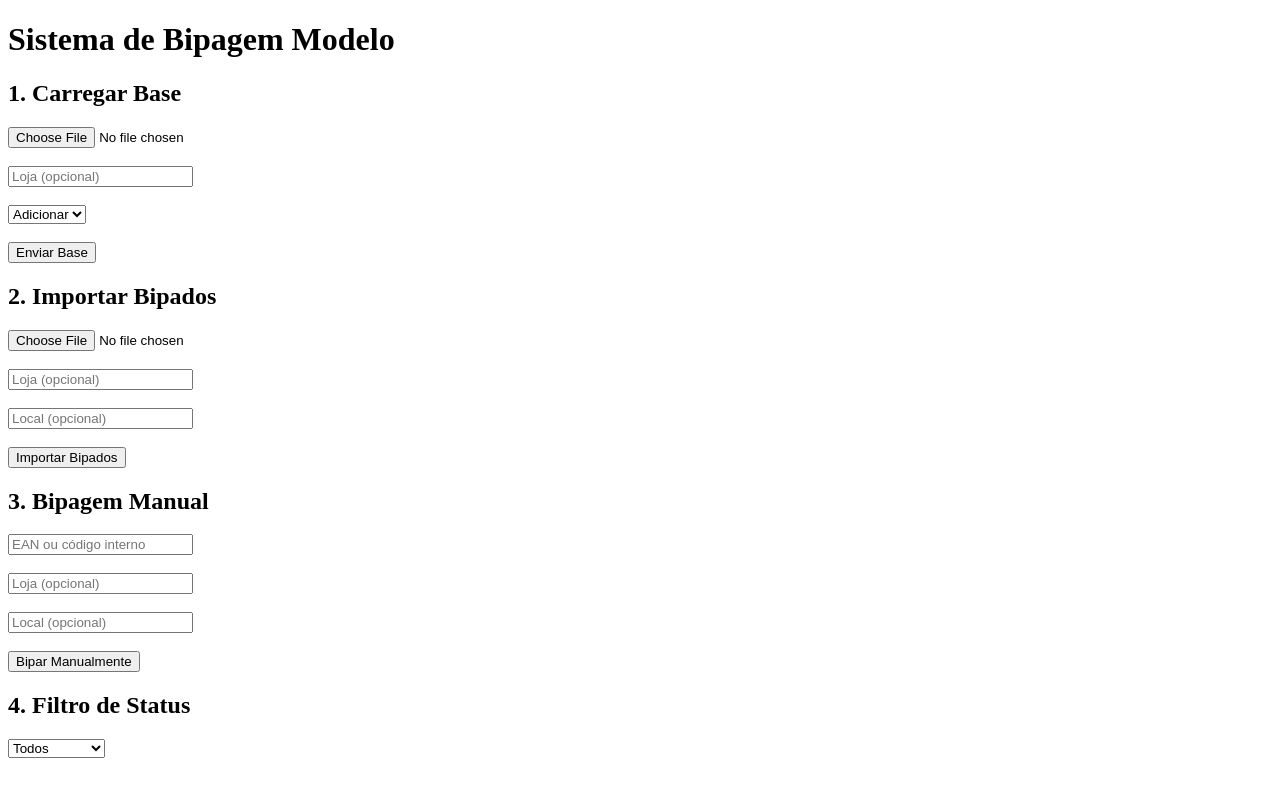
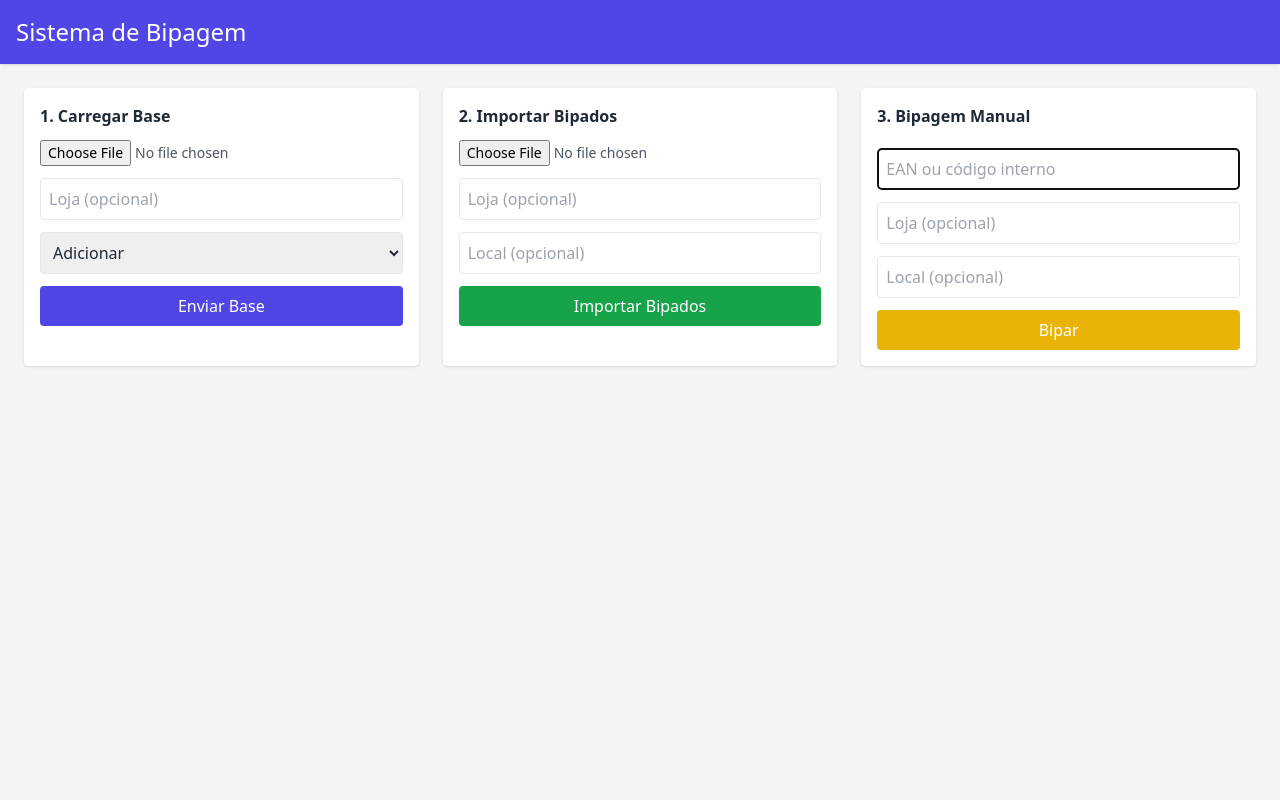
Before and after one commit to torseb/tester-bipagem, a Flask app: page / in a window 1280 px wide. Run offline with Flask 2, Linux system fonts and the light colour scheme; some libraries are stand-ins or nearby versions.

Commit message:
Atualiza layout para o novo modelo

```diff
--- a/templates/index.html
+++ b/templates/index.html
@@ -2,113 +2,122 @@
 <html lang="pt-br">
 <head>
   <meta charset="UTF-8">
-    <title>Sistema de Bipagem Modelo</title>
-    <!-- DataTables CSS -->
-    <link rel="stylesheet"
-      href="https://cdn.datatables.net/1.13.4/css/jquery.dataTables.min.css"/>
-    <style>
-        .bipado { background-color: #d4edda; }
-        .nao-bipado { background-color: #f8d7da; }
-        table.dataTable tbody tr { transition: background-color 0.2s ease; }
-    </style>
+  <meta name="viewport" content="width=device-width,initial-scale=1">
+  <title>Sistema Bipagem – Modelo Tailwind</title>
+  <script src="https://cdn.tailwindcss.com"></script>
 </head>
-<body>
-    <h1>Sistema de Bipagem Modelo</h1>
+<body class="bg-gray-100 text-gray-800">
+
+  <header class="bg-indigo-600 text-white p-4 shadow">
+    <h1 class="text-2xl">Sistema de Bipagem</h1>
+  </header>
+
+  <main class="container mx-auto p-6 space-y-6">
+
     {% if mensagem %}
-        <p><strong>{{ mensagem }}</strong></p>
+      <div class="bg-blue-100 border-l-4 border-blue-500 text-blue-700 p-4">
+        {{ mensagem }}
+      </div>
     {% endif %}
 
-    <h2>1. Carregar Base</h2>
-    <form method="post" enctype="multipart/form-data">
+    <div class="grid md:grid-cols-3 gap-6">
+      <!-- Carregar Base -->
+      <div class="bg-white p-4 rounded shadow">
+        <h2 class="font-semibold mb-2">1. Carregar Base</h2>
+        <form method="post" enctype="multipart/form-data" class="space-y-3">
           <input type="hidden" name="acao" value="carregar_base">
-        <input type="file" name="file" accept=".xlsx" required><br><br>
-        <input type="text" name="loja" placeholder="Loja (opcional)"><br><br>
-        <select name="modo">
+          <input type="file" name="file" class="block w-full text-sm text-gray-600" required>
+          <input type="text" name="loja" placeholder="Loja (opcional)" class="w-full border rounded p-2">
+          <select name="modo" class="w-full border rounded p-2">
             <option value="adicionar">Adicionar</option>
             <option value="substituir">Substituir</option>
-        </select><br><br>
-        <button type="submit">Enviar Base</button>
+          </select>
+          <button class="w-full bg-indigo-600 text-white p-2 rounded">Enviar Base</button>
         </form>
+      </div>
+      <!-- Importar Bipados -->
+      <div class="bg-white p-4 rounded shadow">
+        <h2 class="font-semibold mb-2">2. Importar Bipados</h2>
+        <form method="post" enctype="multipart/form-data" class="space-y-3">
+          <input type="hidden" name="acao" value="importar_bipados">
+          <input type="file" name="file" class="block w-full text-sm text-gray-600" required>
+          <input type="text" name="loja" placeholder="Loja (opcional)" class="w-full border rounded p-2">
+          <input type="text" name="local" placeholder="Local (opcional)" class="w-full border rounded p-2">
+          <button class="w-full bg-green-600 text-white p-2 rounded">Importar Bipados</button>
+        </form>
+      </div>
+      <!-- Bipagem Manual -->
+      <div class="bg-white p-4 rounded shadow">
+        <h2 class="font-semibold mb-2">3. Bipagem Manual</h2>
+        <form method="post" id="form-bipar" class="space-y-3">
+          <input type="hidden" name="acao" value="bipagem_manual">
+          <input type="text" id="codigo_barras" name="codigo_barras"
+                 placeholder="EAN ou código interno"
+                 class="w-full border rounded p-2" required>
+          <input type="text" name="loja" placeholder="Loja (opcional)"
+                 class="w-full border rounded p-2">
+          <input type="text" name="local" placeholder="Local (opcional)"
+                 class="w-full border rounded p-2">
+          <button class="w-full bg-yellow-500 text-white p-2 rounded">Bipar</button>
+        </form>
+      </div>
+    </div>
 
-    <h2>2. Importar Bipados</h2>
-    <form method="post" enctype="multipart/form-data">
-        <input type="hidden" name="acao" value="importar_bipados">
-        <input type="file" name="file" accept=".xlsx" required><br><br>
-        <input type="text" name="loja" placeholder="Loja (opcional)"><br><br>
-        <input type="text" name="local" placeholder="Local (opcional)"><br><br>
-        <button type="submit">Importar Bipados</button>
-    </form>
-
-    <h2>3. Bipagem Manual</h2>
-    <form method="post">
-        <input type="hidden" name="acao" value="bipagem_manual">
-        <input type="text" name="codigo_barras" placeholder="EAN ou código interno" required><br><br>
-        <input type="text" name="loja" placeholder="Loja (opcional)"><br><br>
-        <input type="text" name="local" placeholder="Local (opcional)"><br><br>
-        <button type="submit">Bipar Manualmente</button>
-    </form>
-
-    <h2>4. Filtro de Status</h2>
-    <select id="filtro" onchange="filtrar()">
+    <!-- Filtro e Tabela -->
+    {% if produtos is defined and produtos|length > 0 %}
+    <div class="bg-white p-4 rounded shadow">
+      <div class="flex justify-between items-center mb-4">
+        <h2 class="text-xl font-semibold">Lista de Produtos</h2>
+        <div class="flex items-center space-x-3">
+          <select id="filtro"
+                  class="border rounded p-2"
+                  onchange="filtrar()">
             <option value="todos">Todos</option>
             <option value="bipado">Bipados</option>
             <option value="nao-bipado">Não bipados</option>
           </select>
+          <form action="/download" method="get">
+            <button class="bg-indigo-600 text-white p-2 rounded">Baixar Excel</button>
+          </form>
+        </div>
+      </div>
 
-    {% if produtos is defined and produtos|length > 0 %}
-        <h2>5. Lista de Produtos</h2>
-        <table id="tblProd" class="display" style="width:100%">
-            <thead>
+      <div class="overflow-x-auto">
+        <table id="tblProd" class="min-w-full divide-y divide-gray-200">
+          <thead class="bg-indigo-100">
             <tr>
               {% for key in produtos[0].keys() %}
-                        <th>{{ key }}</th>
+                <th class="px-4 py-2 text-left">{{ key }}</th>
               {% endfor %}
             </tr>
           </thead>
-            <tbody>
+          <tbody class="divide-y divide-gray-100">
             {% for produto in produtos %}
-                    <tr class="{{ 'bipado' if produto['bipado'] else 'nao-bipado' }}">
+            <tr class="{{ 'bg-green-50' if produto['bipado'] else 'bg-red-50' }}">
               {% for value in produto.values() %}
-                            <td>{{ value }}</td>
+                <td class="px-4 py-2">{{ value }}</td>
               {% endfor %}
             </tr>
             {% endfor %}
           </tbody>
         </table>
-        <br>
-        <a href="/download"><button>Baixar Relatório</button></a>
+      </div>
+    </div>
     {% endif %}
 
-    <!-- jQuery + DataTables JS -->
-    <script src="https://code.jquery.com/jquery-3.6.0.min.js"></script>
-    <script
-      src="https://cdn.datatables.net/1.13.4/js/jquery.dataTables.min.js"></script>
+  </main>
+
   <script>
-      $(document).ready(function() {
-        $('#tblProd').DataTable({
-          pageLength: 100,
-          lengthMenu: [[50, 100, 200, -1], [50, 100, 200, "Todos"]],
-          language: {
-            search: "Buscar:",
-            lengthMenu: "Mostrar _MENU_ registros",
-            info: "Mostrando _START_ a _END_ de _TOTAL_ itens",
-            paginate: {
-              first: "Primeiro",
-              last: "Último",
-              next: "Próximo",
-              previous: "Anterior"
-            }
-          }
-        });
-      });
+    // foco contínuo
+    setInterval(() => document.getElementById('codigo_barras')?.focus(), 1000);
 
+    // filtro simples
     function filtrar() {
       let f = document.getElementById('filtro').value;
-        $('#tblProd').DataTable().rows().every(function() {
-          let row = $(this.node());
-          if (f==='todos') row.show();
-          else if (f==='bipado') row.toggle(row.hasClass('bipado'));
-          else row.toggle(row.hasClass('nao-bipado'));
+      document.querySelectorAll('#tblProd tbody tr').forEach(tr => {
+        if (f==='todos') tr.style.display = '';
+        else if (f==='bipado') tr.style.display = tr.className.includes('bg-green-50') ? '' : 'none';
+        else tr.style.display = tr.className.includes('bg-red-50')   ? '' : 'none';
       });
     }
   </script>
```
Lines whose indentation alone changed are shown as unchanged.
